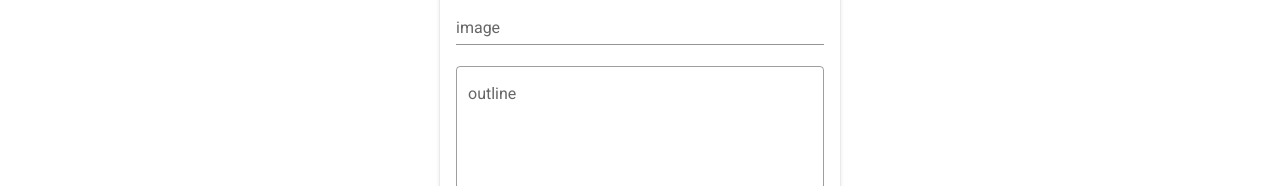
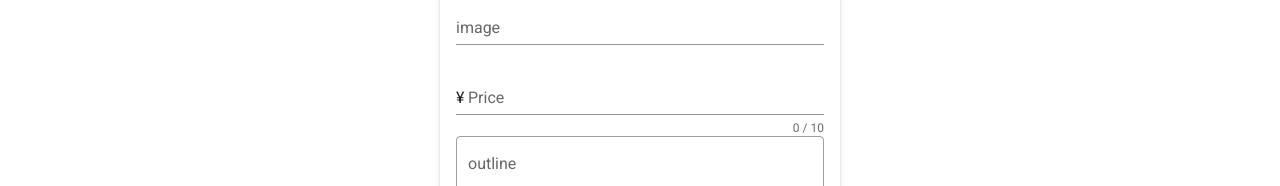
Before and after one commit to nargok/camp_item_web, a Vue app: page /camp_items/new in a window 1280 px wide. Shown: the part 246-432 px from the top of the page. Built offline with nearby package versions, Linux system fonts and the light colour scheme.

Commit message:
add price field in create item page

```diff
--- a/src/views/CreateCampItem.vue
+++ b/src/views/CreateCampItem.vue
@@ -27,6 +27,14 @@
             label="image"
           ></v-text-field>
 
+          <v-text-field
+            v-model="price"
+            :counter="10"
+            label="Price"
+            prefix="¥"
+            required
+          ></v-text-field>
+
           <v-textarea
             outlined
             name="input-7-4"
```
